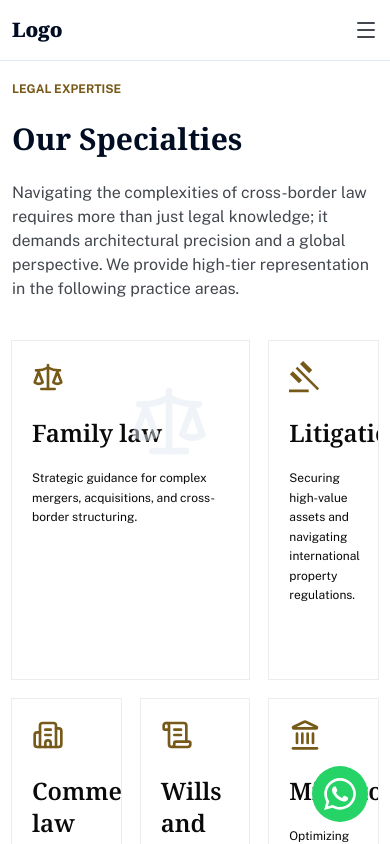
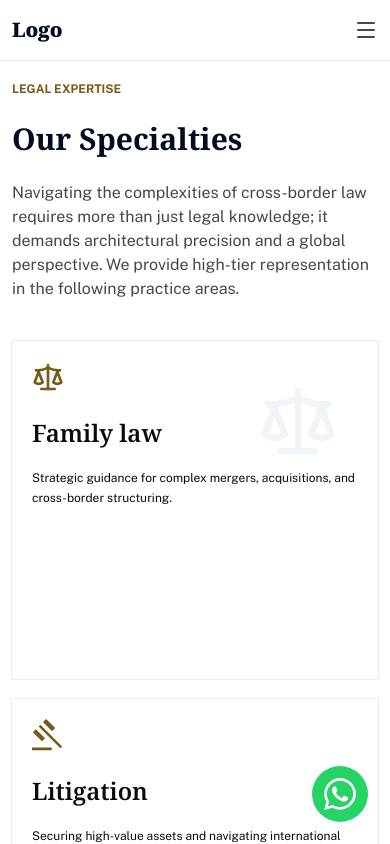
Before and after one commit to Hook03cdl/law-page, a Next.js app: page /en/specialties in a window 390 px wide. Shown: the top 844 px of the page. Built offline with nearby package versions, Linux system fonts and the light colour scheme.

Commit message:
fix reponsive in specialties

```diff
--- a/app/[locales]/specialties/page.tsx
+++ b/app/[locales]/specialties/page.tsx
@@ -24,11 +24,11 @@ export default async function SpecialtiesPage() {
 			<ContainerItem>
 				<ContainerHeader className="max-w-3xl">
 					<ContainerTagline>{t("tagLine")}</ContainerTagline>
-					<ContainerTitle size="xl">{t('title')}</ContainerTitle>
+					<ContainerTitle size="xl">{t("title")}</ContainerTitle>
 					<ContainerDescription>{t("description")}</ContainerDescription>
 				</ContainerHeader>
-				<ContainerContent className="grid grid-cols-3 gap-5">
-					<ListSpecialities className="first:col-span-2 h-[40svh]" iconDecorator />
+				<ContainerContent className="grid md:grid-cols-2 xl:grid-cols-3 gap-5">
+					<ListSpecialities className="md:first:col-span-2 h-[40svh]" iconDecorator />
 				</ContainerContent>
 			</ContainerItem>
 			<ContainerItem className="relative min-h-128 bg-accent z-10">
```
